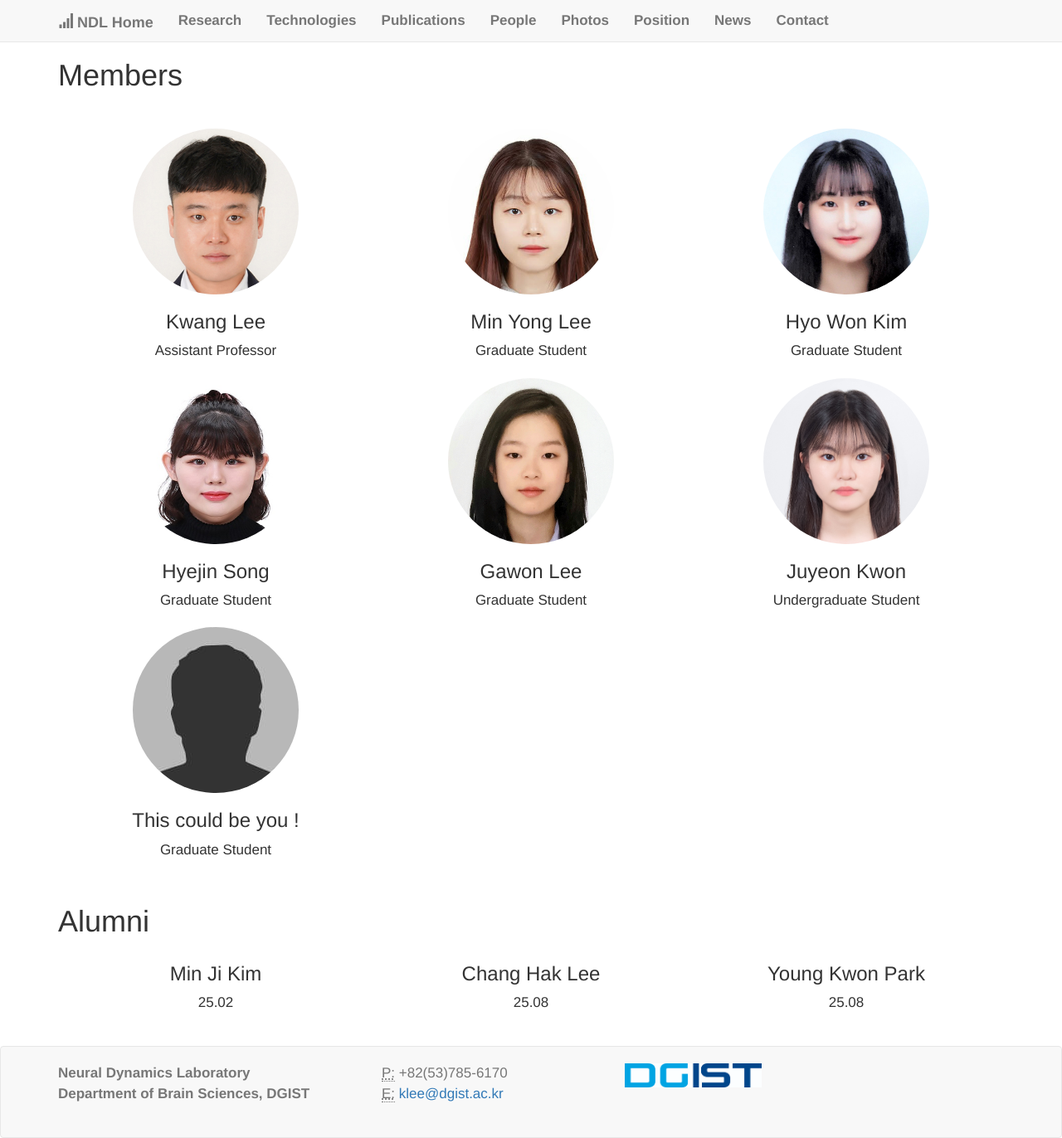
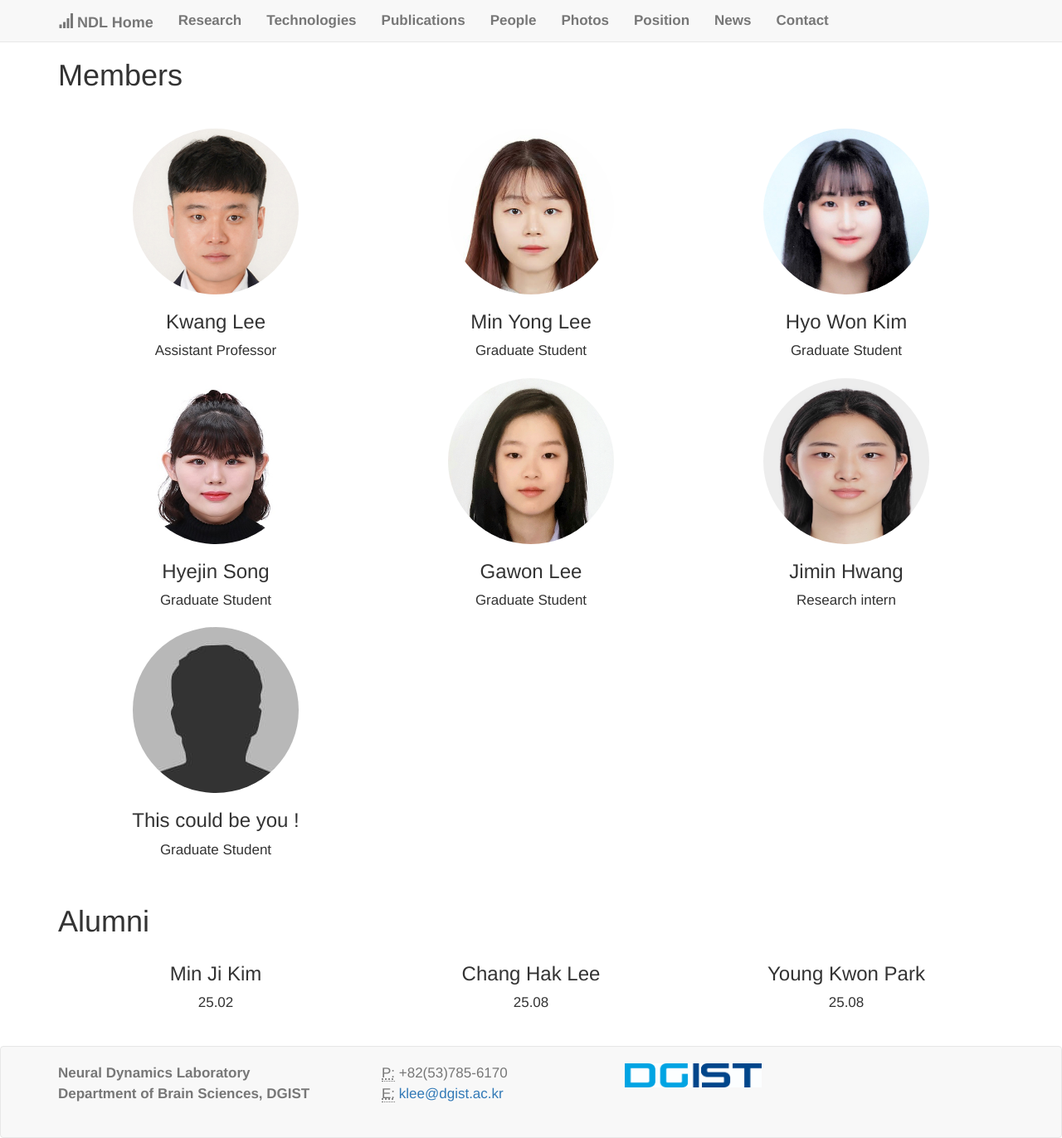
Before and after one commit to kleelab/kleelab.github.io, a Jekyll site: the page built from people.html, in a window 1280 px wide. Shown: the whole page at 83% size. Built offline with Jekyll 4.4.1, drawn with Linux system fonts in a browser that asks for light colours; nearby versions of some CDN libraries; a style sheet for code colours, icons or effects is not loaded.

Commit message:
Update people.yml

```diff
--- a/_data/people.yml
+++ b/_data/people.yml
@@ -20,9 +20,9 @@
   role: Graduate Student
   photo: "/images/Gawon Lee.png"
 
-- name: Juyeon Kwon
-  role: Undergraduate Student
-  photo: "/images/Juyeon Kwon.jpg"
+- name: Jimin Hwang
+  role: Research intern
+  photo: "/images/Jimin Hwang.jpg"
 
 - name: "This could be you !"
   role: Graduate Student
```
